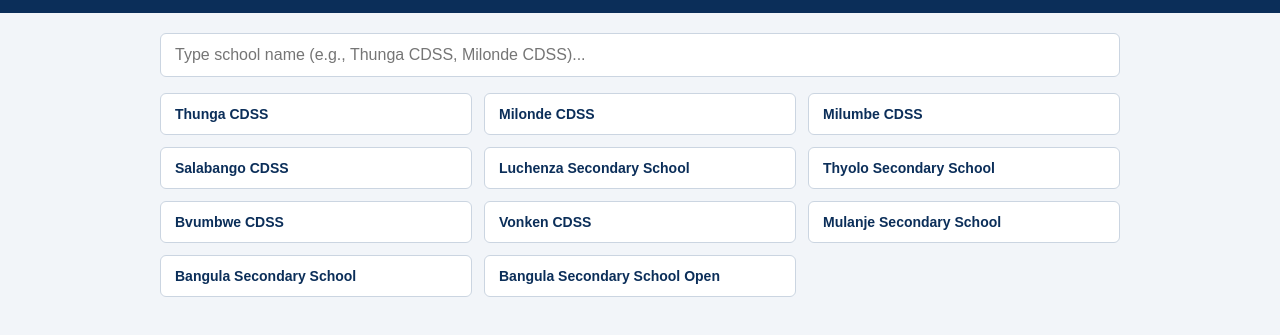
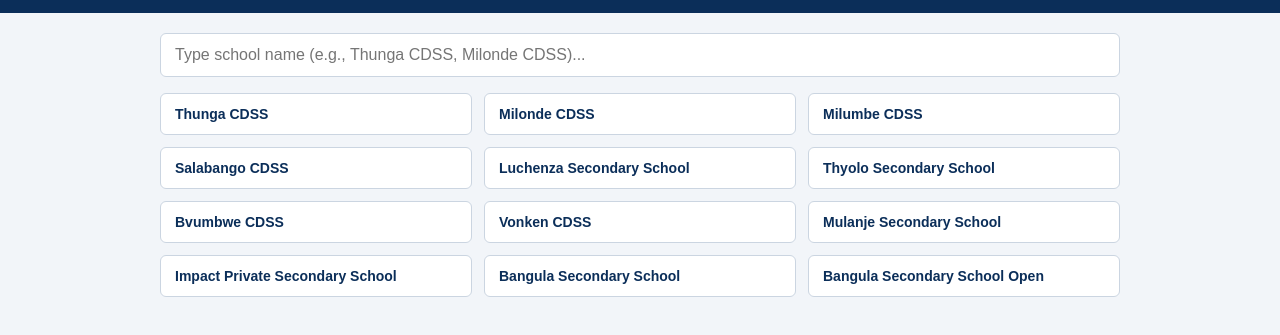
Before and after one commit to livingundergodofpossibilities/school-portal, a plain HTML site: page index.html in a window 1280 px wide. Shown: the part 63-398 px from the top of the page. Drawn offline with Linux system fonts and the light colour scheme.

Commit message:
Update index.html

```diff
--- a/index.html
+++ b/index.html
@@ -89,6 +89,7 @@
       "Bvumbwe CDSS",
       "Vonken CDSS",
       "Mulanje Secondary School",
+      "Impact Private Secondary School",
       "Bangula Secondary School",
       "Bangula Secondary School Open"
     ];
```
